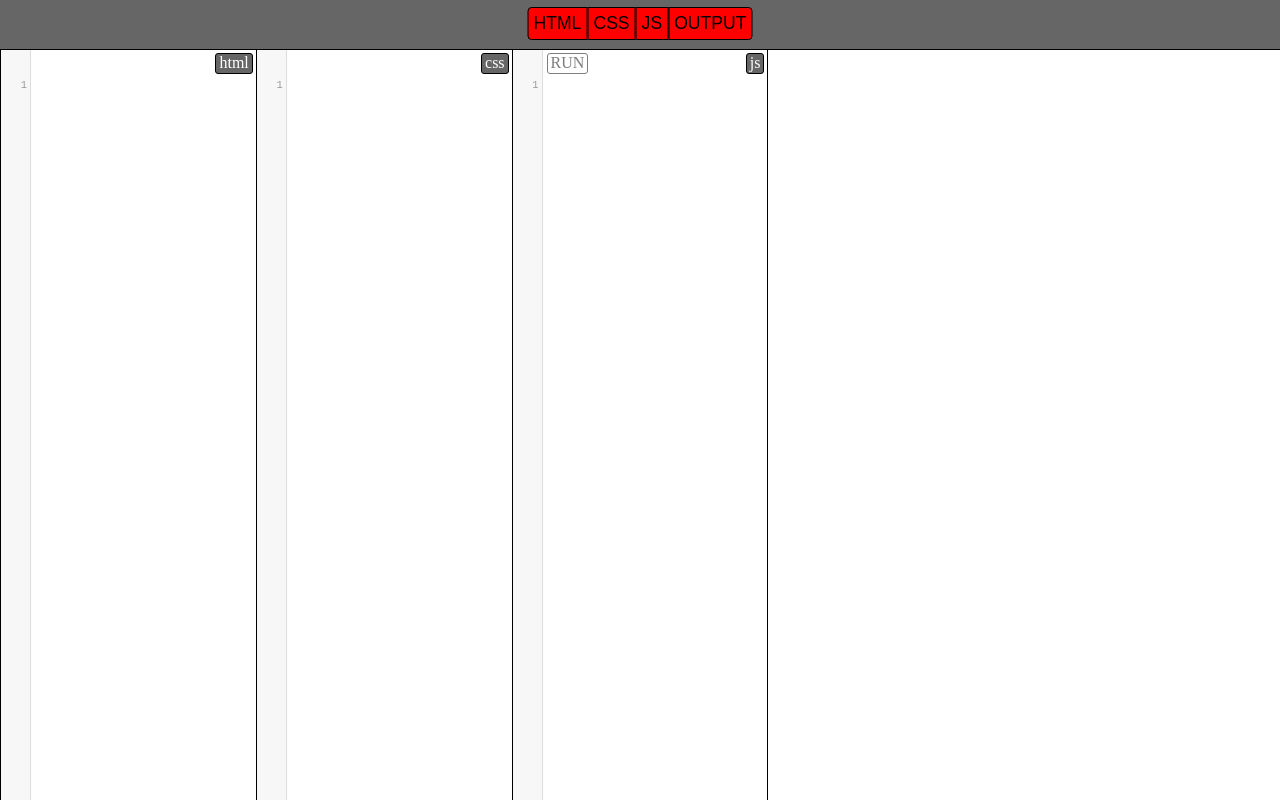
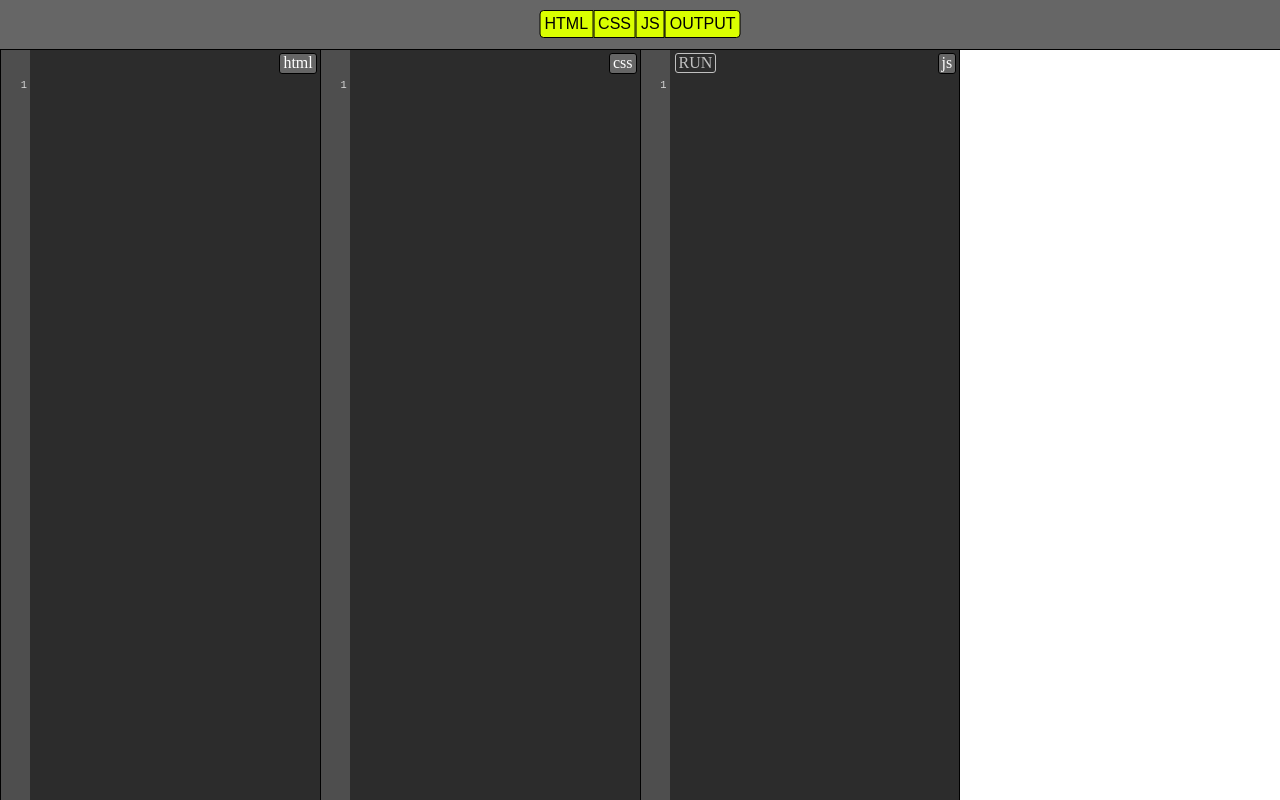
Before and after one commit to adevenuto/CodePlay, a plain HTML site: page index.html in a window 1280 px wide. Drawn offline with nearby package versions, Linux system fonts and the light colour scheme.

Commit message:
changed theme

```diff
--- a/assets/css/codeplay.css
+++ b/assets/css/codeplay.css
@@ -27,16 +27,17 @@ ul,li,h1,h2,h3,h4,h5,body {
   position: relative;
   left: 50%;
   transform: translate(-50%, 0);
-  top: 7px;
+  top: 10px;
 }
 #panel-controls button {
   float: left;
+  margin: 0;
   border-radius: 0px;
   border:1px solid #000;
-  padding: 5px;
-  font-size: 1.1em;
+  padding: 4px;
+  font-size: 1em;
   outline: none;
-  background: #f00;
+  background: #daff00;
 }
 #panel-controls button:first-child {
   border-bottom-left-radius: 4px;
@@ -46,8 +47,8 @@ ul,li,h1,h2,h3,h4,h5,body {
   border-bottom-right-radius: 4px;
   border-top-right-radius: 4px;
 }
-#panel-controls button.active {
-  background: #fff;
+#panel-controls button.panel-hide {
+  background: #bfbfbf;
 }
 /* PANELS */
 /**********/
@@ -62,8 +63,6 @@ ul,li,h1,h2,h3,h4,h5,body {
 }
 #output-panel {
   position: relative;
-  background: #fff;
-  min-width: 50px;
   flex-grow: 1;
 }
 #output {
@@ -73,7 +72,6 @@ ul,li,h1,h2,h3,h4,h5,body {
   height: 100%;
   padding-top: 50px;
   border: none;
-  /*resize: both;*/
 }
 .pointer-evnt-none {
   pointer-events: none;
@@ -82,19 +80,19 @@ ul,li,h1,h2,h3,h4,h5,body {
   position: relative;
   height: inherit;
   border-right: 1px solid #000;
-  width: 20%;
+  width: 25%;
 }
 #runScript {
   position: absolute;
   left: 34px;
   top: 53px;
   display: inline-block;
-  border: 1px solid #000;
+  border: 1px solid #fff;
   border-radius: 3px;
-  background: #fff;
-  padding: 0 3px 1px 3px;
-  color: #000;
-  opacity: .5;
+  background: transparent;
+  padding: 0 3px 0px 3px;
+  color: #fff;
+  opacity: .7;
   z-index: 10;
 }
 .panel-name {
@@ -107,6 +105,7 @@ ul,li,h1,h2,h3,h4,h5,body {
   top: 53px;
   right: 3px;
   padding: 0 3px 1px 3px;
+  z-index: 10;
 }
 .panel textarea {
   padding: 80px 5px 5px 5px;
--- a/assets/js/editor.js
+++ b/assets/js/editor.js
@@ -10,7 +10,7 @@
     autoCloseBrackets: true,
     autoCloseTags: true,
     matchTag: true,
-    theme: "neat"
+    theme: "mbo"
   });
   emmetCodeMirror(editorHtml);
   var editorCss = CodeMirror.fromTextArea(cssCode, {
@@ -18,12 +18,12 @@
     lineWrapping: true,
     autoCloseBrackets: true,
     mode: "css",
-    theme: "neat"
+    theme: "mbo"
   });
   var editorJs = CodeMirror.fromTextArea(jsCode, {
     lineNumbers: true,
     lineWrapping: true,
     autoCloseBrackets: true,
     mode: "javascript",
-    theme: "neat"
+    theme: "mbo"
   });
--- a/assets/js/main.js
+++ b/assets/js/main.js
@@ -84,7 +84,7 @@ var controls = {
     var $panel = e.target.innerHTML.toLowerCase();
     var $targetPanel = "#"+$panel+"-panel";
     $($targetPanel).toggleClass('hide');
-    $(e.target).toggleClass('active');
+    $(e.target).toggleClass('panel-hide');
   }
 }
 controls.init();
--- a/index.html
+++ b/index.html
@@ -3,7 +3,7 @@
   <title>CodePlay</title>
   <link rel="stylesheet" type="text/css" href="plugin/codemirror/lib/codemirror.css">
   <link rel="stylesheet" type="text/css" href="assets/css/codeplay.css">
-  <link rel="stylesheet" type="text/css" href="plugin/codemirror/theme/neat.css">
+  <link rel="stylesheet" type="text/css" href="plugin/codemirror/theme/mbo.css">
   <link rel="stylesheet" href="https://code.jquery.com/ui/1.12.1/themes/base/jquery-ui.css">
 </head>
 <body>
@@ -16,6 +16,7 @@
       <button>OUTPUT</button>
     </div>
   </div>
+
     <div id="panels-container">
       <div class="panel resize" id="html-panel">
         <div class="panel-name">
@@ -42,6 +43,9 @@
         <iframe sandbox="allow-same-origin allow-scripts allow-modals" id="output" allowfullscreen ></iframe>
       </div>
     </div>
+
+
+
 </div>
 <script src="https://code.jquery.com/jquery-3.1.1.min.js"></script>
 <script src="https://code.jquery.com/ui/1.12.1/jquery-ui.js"></script>
```
Lines whose indentation alone changed are shown as unchanged.
